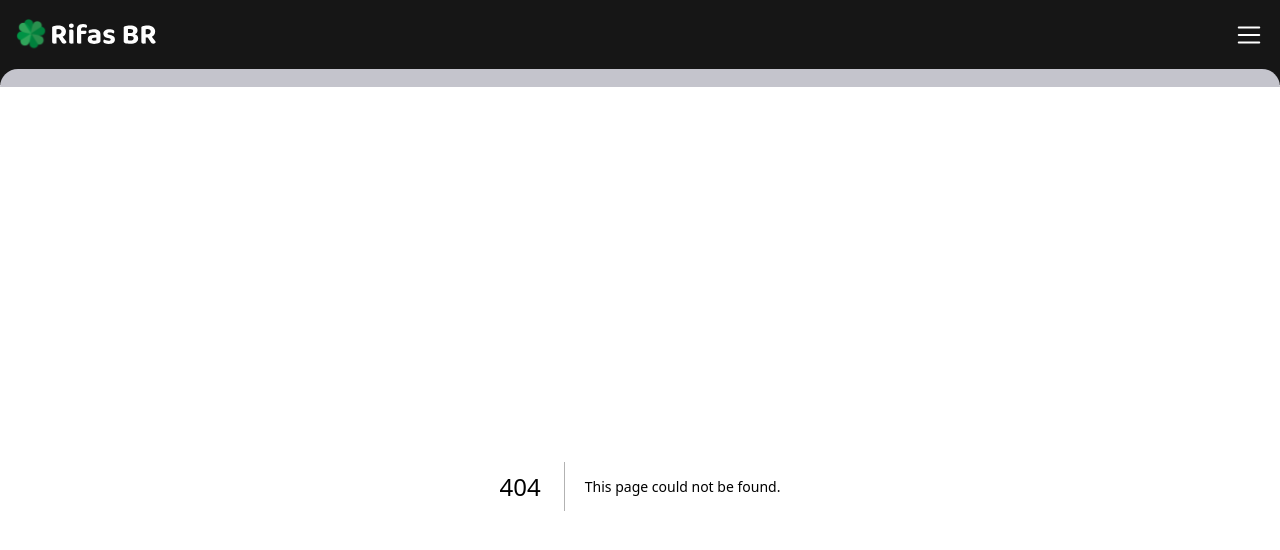
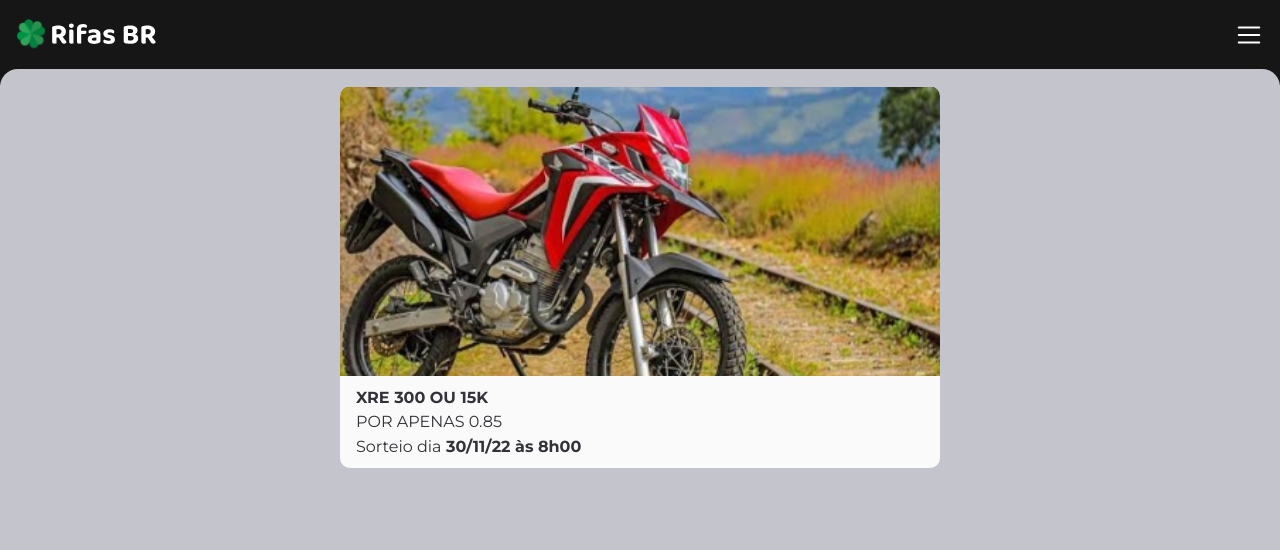
Before and after one commit to Adenilson-Oliveira/rifas-brl, a Next.js app: page /product/1 in a window 1280 px wide. Before the commit this address had no page. Shown: the top 550 px of the page. Built offline with nearby package versions, Linux system fonts and the light colour scheme.

Commit message:
create rota de produto dinamica

```diff
--- a/src/components/product/index.tsx
+++ b/src/components/product/index.tsx
@@ -32,7 +32,10 @@
             <p>
               Sorteio dia
               <span>
-                {data.dia} às {data.hora}
+                <strong>
+                  {' '}
+                  {data.dia} às {data.hora}
+                </strong>
               </span>
             </p>
           </>
--- a/src/contexts/SorteiosContext.tsx
+++ b/src/contexts/SorteiosContext.tsx
@@ -5,6 +5,7 @@
 }
 
 type sorteio = {
+  id: string
   img: string
   unityPrice: number
   name: string
@@ -28,6 +29,7 @@
   const [sorteios] = useState<SorteiosContextType>({
     ativos: [
       {
+        id: '1',
         img: '/img/sorteios/xre.svg',
         unityPrice: 0.85,
         name: 'XRE 300 OU 15K',
@@ -37,6 +39,7 @@
         },
       },
       {
+        id: '2',
         img: '/img/sorteios/saveiro.svg',
         unityPrice: 2.5,
         name: 'SAVEIRO SURF',
--- /dev/null
+++ b/src/pages/product/[id].tsx
@@ -0,0 +1,33 @@
+import { PageNotFoundError } from 'next/dist/shared/lib/utils'
+import { useRouter } from 'next/router'
+import { useContext } from 'react'
+import ProductCard from '../../components/product'
+import { SorteiosContext } from '../../contexts/SorteiosContext'
+
+export default function Product() {
+  const router = useRouter()
+  const sorteios = useContext(SorteiosContext)
+  const { id } = router.query
+
+  if (id === undefined) {
+    return PageNotFoundError
+  }
+
+  const product = sorteios.ativos.find((el) => el.id === id)
+
+  if (product === undefined) {
+    return PageNotFoundError
+  }
+
+  return (
+    <div>
+      <ProductCard
+        imgUrl={product.img}
+        name={product.name}
+        price={product.unityPrice}
+        variant={true}
+        data={product.data}
+      />
+    </div>
+  )
+}
```
Also changed, not shown: src/pages/product.tsx (deleted, +0 -18 lines).
